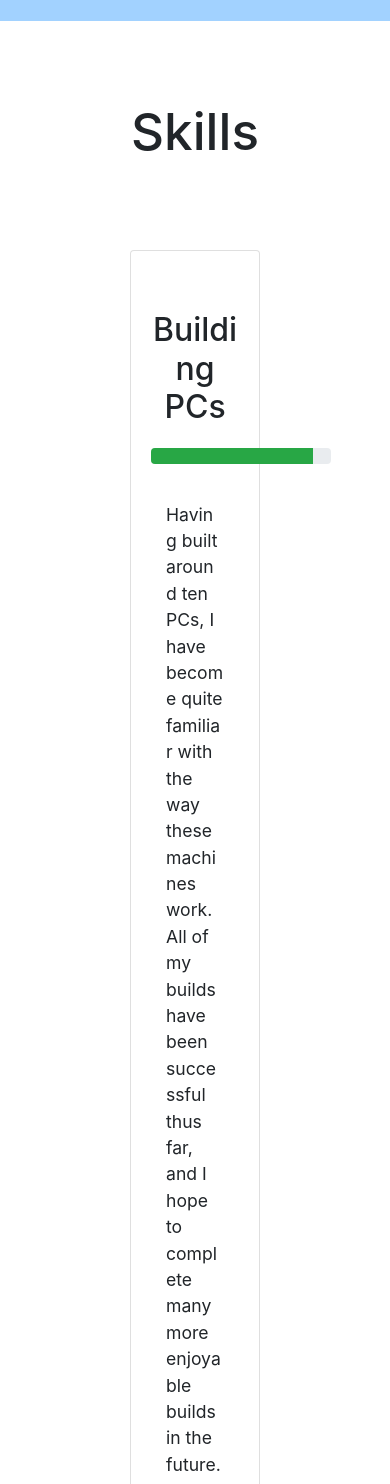
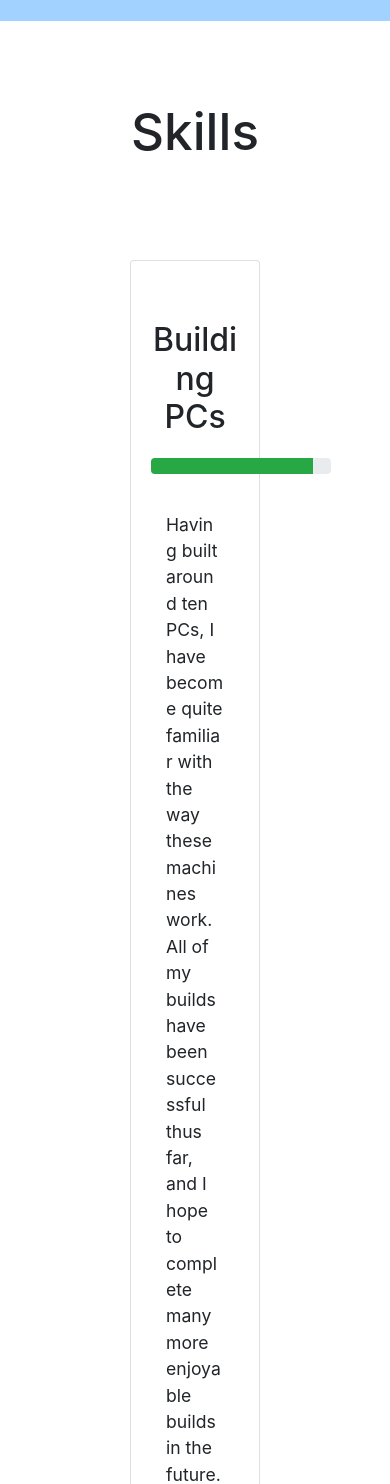
Before and after one commit to finnthielke/finn-personal-website, a Flask app: page / in a window 390 px wide. Shown: the part 1969-3453 px from the top of the page. Run offline with Flask 2, Linux system fonts and the light colour scheme; some libraries are stand-ins or nearby versions.

Commit message:
Added spaces for cards (mobile optimization)

```diff
--- a/static/styles.css
+++ b/static/styles.css
@@ -116,3 +116,7 @@ width: 50px;
 height: 50px;
 margin: 6px 10px 20px;
 }
+
+.card {
+margin-top: 10px;
+margin-bottom: 10px;}
```
